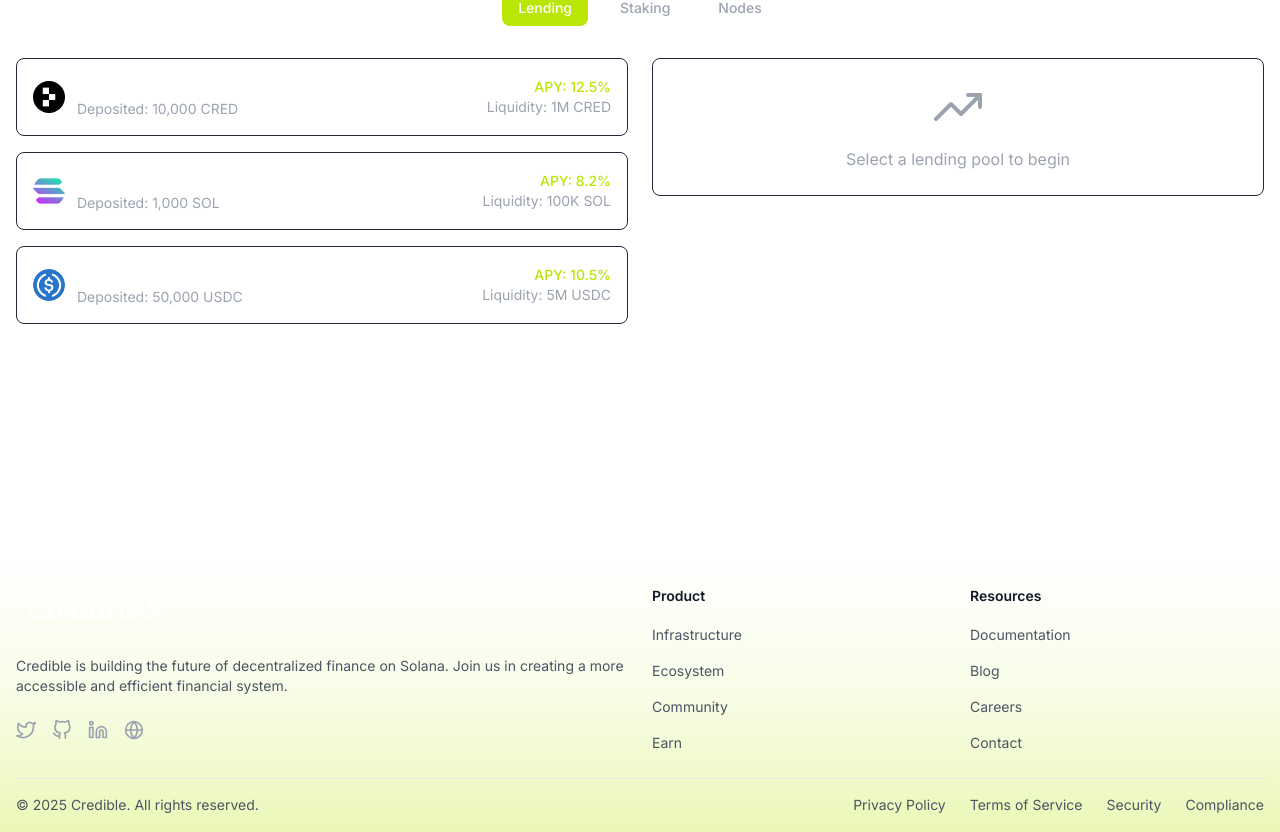
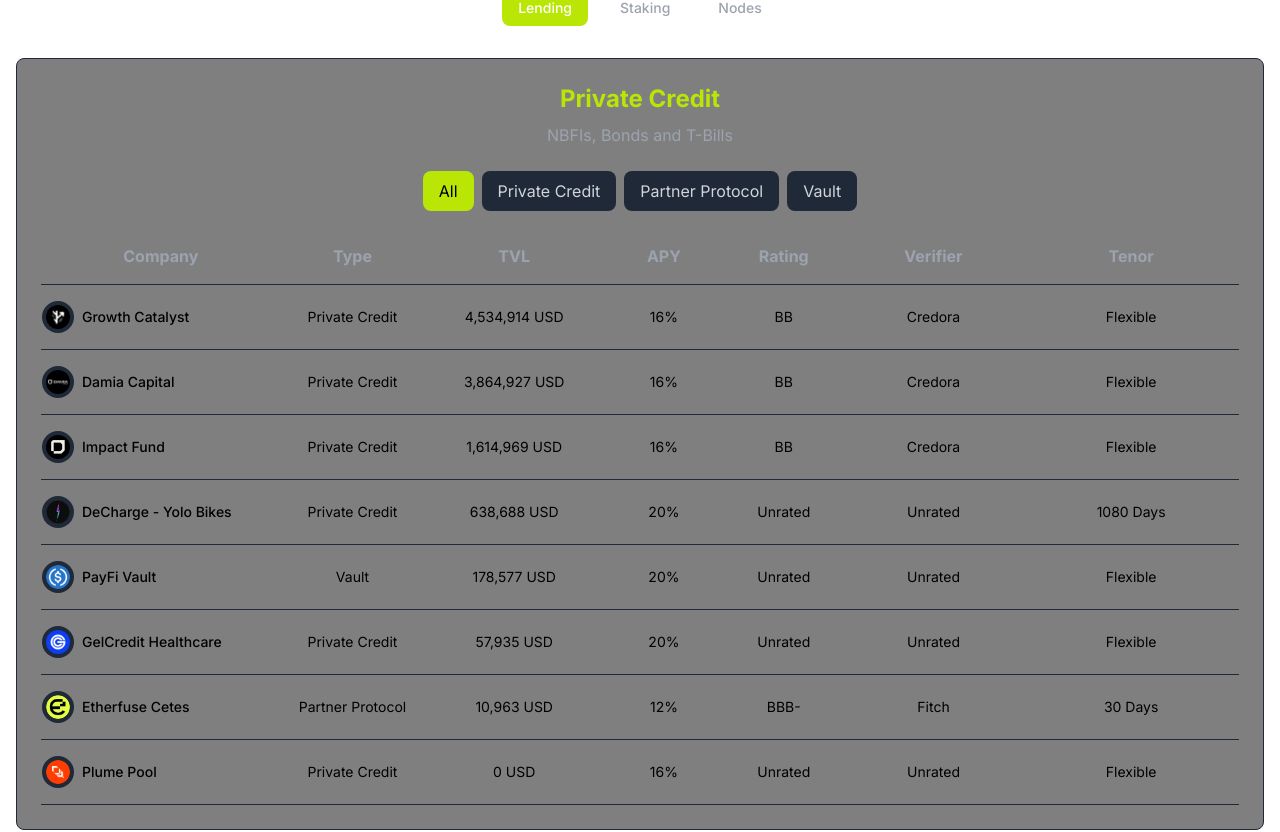
Before and after one commit to w3-surfer/credible-finance, a Next.js app: page /earn/lending in a window 1280 px wide. Shown: the part 498-1330 px from the top of the page. Built offline with nearby package versions, Linux system fonts and the light colour scheme.

Commit message:
feat: restaura funcionalidades de Private Credit, Lending Pools, Your Stakings e Supply and Withdraw

```diff
--- a/src/components/dashboard/Lending.tsx
+++ b/src/components/dashboard/Lending.tsx
@@ -5,143 +5,229 @@ import { motion } from 'framer-motion';
 import { FiArrowDownCircle, FiArrowUpCircle, FiTrendingUp, FiGift } from 'react-icons/fi';
 import { Navigation } from './Navigation';
 
-interface LendingPool {
-  token: string;
-  deposited: string;
-  earned: string;
-  apy: string;
-  totalLiquidity: string;
-  icon: string;
+const privateCreditCompanies = [
+  {
+    name: 'Growth Catalyst',
+    type: 'Private Credit',
+    tvl: '4,534,914 USD',
+    apy: '16%',
+    rating: 'BB',
+    verifier: 'Credora',
+    tenor: 'Flexible',
+    logo: '/Growth Catalyst.png'
+  },
+  {
+    name: 'Damia Capital',
+    type: 'Private Credit',
+    tvl: '3,864,927 USD',
+    apy: '16%',
+    rating: 'BB',
+    verifier: 'Credora',
+    tenor: 'Flexible',
+    logo: '/Damia capital.png'
+  },
+  {
+    name: 'Impact Fund',
+    type: 'Private Credit',
+    tvl: '1,614,969 USD',
+    apy: '16%',
+    rating: 'BB',
+    verifier: 'Credora',
+    tenor: 'Flexible',
+    logo: '/ImpactFund.png'
+  },
+  {
+    name: 'DeCharge - Yolo Bikes',
+    type: 'Private Credit',
+    tvl: '638,688 USD',
+    apy: '20%',
+    rating: 'Unrated',
+    verifier: 'Unrated',
+    tenor: '1080 Days',
+    logo: '/dashboard-pool-img.png'
+  },
+  {
+    name: 'PayFi Vault',
+    type: 'Vault',
+    tvl: '178,577 USD',
+    apy: '20%',
+    rating: 'Unrated',
+    verifier: 'Unrated',
+    tenor: 'Flexible',
+    logo: '/usdc-logo.png'
+  },
+  {
+    name: 'GelCredit Healthcare',
+    type: 'Private Credit',
+    tvl: '57,935 USD',
+    apy: '20%',
+    rating: 'Unrated',
+    verifier: 'Unrated',
+    tenor: 'Flexible',
+    logo: '/gelcredit.png'
+  },
+  {
+    name: 'Etherfuse Cetes',
+    type: 'Partner Protocol',
+    tvl: '10,963 USD',
+    apy: '12%',
+    rating: 'BBB-',
+    verifier: 'Fitch',
+    tenor: '30 Days',
+    logo: '/etherfuse.png'
+  },
+  {
+    name: 'Plume Pool',
+    type: 'Private Credit',
+    tvl: '0 USD',
+    apy: '16%',
+    rating: 'Unrated',
+    verifier: 'Unrated',
+    tenor: 'Flexible',
+    logo: '/plume.png'
   }
+];
 
-const lendingPools: LendingPool[] = [
+const pools = [
   {
-    token: 'CRED',
-    deposited: '10,000 CRED',
-    earned: '500 CRED',
+    token: 'USDC',
     apy: '12.5%',
-    totalLiquidity: '1M CRED',
-    icon: '/cred logo.png'
+    tvl: '$5.2M',
+    available: '2,500 USDC',
+    icon: '/usdc-logo.png'
   },
   {
     token: 'SOL',
-    deposited: '1,000 SOL',
-    earned: '50 SOL',
     apy: '8.2%',
-    totalLiquidity: '100K SOL',
+    tvl: '$3.1M',
+    available: '150 SOL',
     icon: '/sol-logo.png'
   },
   {
-    token: 'USDC',
-    deposited: '50,000 USDC',
-    earned: '2,500 USDC',
-    apy: '10.5%',
-    totalLiquidity: '5M USDC',
-    icon: '/usdc-logo.png'
+    token: 'CRED',
+    apy: '15.8%',
+    tvl: '$2.8M',
+    available: '50,000 CRED',
+    icon: '/cred logo.png'
   }
 ];
 
 export function Lending() {
-  const [selectedPool, setSelectedPool] = useState<LendingPool | null>(null);
-  const [amount, setAmount] = useState<string>('');
-  const [selectedTab, setSelectedTab] = useState('deposit');
+  const [selectedTab, setSelectedTab] = useState('supply');
+  const [amount, setAmount] = useState('');
+  const [selectedCategory, setSelectedCategory] = useState('all');
+
+  const categories = [
+    { id: 'all', name: 'All' },
+    { id: 'Private Credit', name: 'Private Credit' },
+    { id: 'Partner Protocol', name: 'Partner Protocol' },
+    { id: 'Vault', name: 'Vault' }
+  ];
+
+  const filteredCompanies = selectedCategory === 'all'
+    ? privateCreditCompanies
+    : privateCreditCompanies.filter(company => company.type === selectedCategory);
 
   return (
     <div className="flex-1 min-w-0">
       <Navigation />
-      <div className="grid grid-cols-1 md:grid-cols-2 gap-6">
-        {/* Lista de Pools */}
-        <div className="space-y-4">
-          <div className="space-y-4">
-            {lendingPools.map((pool) => (
+      {/* Private Credit Box */}
+      <div className="bg-black/50 border border-gray-800 rounded-lg p-6 mb-8">
+        <h2 className="text-2xl font-bold mb-2 text-center text-[#B9E605]">Private Credit</h2>
+        <p className="text-gray-400 text-center mb-6">NBFIs, Bonds and T-Bills</p>
+
+        {/* Category Menu */}
+        <div className="mb-6">
+          <div className="flex gap-2 overflow-x-auto pb-2 justify-center">
+            {categories.map((category) => (
+              <button
+                key={category.id}
+                onClick={() => setSelectedCategory(category.id)}
+                className={`px-4 py-2 rounded-lg whitespace-nowrap transition-colors ${
+                  selectedCategory === category.id
+                    ? 'bg-[#B9E605] text-black'
+                    : 'bg-gray-800 text-gray-300 hover:bg-gray-700'
+                }`}
+              >
+                {category.name}
+              </button>
+            ))}
+          </div>
+        </div>
+
+        {/* Private Credit Table */}
+        <div className="overflow-x-auto">
+          <table className="w-full">
+            <thead>
+              <tr className="text-center text-gray-400 border-b border-gray-800">
+                <th className="pb-4 w-[20%]">Company</th>
+                <th className="pb-4 w-[12%]">Type</th>
+                <th className="pb-4 w-[15%]">TVL</th>
+                <th className="pb-4 w-[10%]">APY</th>
+                <th className="pb-4 w-[10%]">Rating</th>
+                <th className="pb-4 w-[15%]">Verifier</th>
+                <th className="pb-4 w-[18%]">Tenor</th>
+              </tr>
+            </thead>
+            <tbody>
+              {filteredCompanies.map((company) => (
+                <tr key={company.name} className="border-b border-gray-800">
+                  <td className="py-4">
+                    <div className="flex items-center gap-2">
+                      <div className="w-8 h-8 rounded-full bg-gray-800 flex items-center justify-center">
+                        <img
+                          src={company.logo}
+                          alt={company.name}
+                          className="w-6 h-6 rounded-full"
+                        />
+                      </div>
+                      <span className="font-medium text-sm">{company.name}</span>
+                    </div>
+                  </td>
+                  <td className="py-4 text-center text-sm">{company.type}</td>
+                  <td className="py-4 text-center text-sm">{company.tvl}</td>
+                  <td className="py-4 text-center text-sm">{company.apy}</td>
+                  <td className="py-4 text-center text-sm">{company.rating}</td>
+                  <td className="py-4 text-center text-sm">{company.verifier}</td>
+                  <td className="py-4 text-center text-sm">{company.tenor}</td>
+                </tr>
+              ))}
+            </tbody>
+          </table>
+        </div>
+      </div>
+
+      {/* Lending Pools */}
+      <div className="bg-black/50 border border-gray-800 rounded-lg p-6">
+        <h2 className="text-2xl font-bold mb-6 text-center text-[#B9E605]">Lending Pools</h2>
+        <div className="grid gap-4">
+          {pools.map((pool) => (
             <motion.div
               key={pool.token}
-                whileHover={{ scale: 1.02 }}
-                whileTap={{ scale: 0.98 }}
-                className={`p-4 rounded-lg border ${
-                  selectedPool?.token === pool.token
-                    ? 'border-[#B9E605] bg-[#B9E605]/10'
-                    : 'border-gray-800'
-                } cursor-pointer`}
-                onClick={() => setSelectedPool(pool)}
+              whileHover={{ scale: 1.01 }}
+              className="bg-black/30 border border-gray-800 rounded-lg p-4"
             >
               <div className="flex items-center justify-between">
-                  <div className="flex items-center space-x-3">
-                    <img src={pool.icon} alt={pool.token} className="w-8 h-8 rounded-full" />
+                <div className="flex items-center gap-3">
+                  <img
+                    src={pool.icon}
+                    alt={pool.token}
+                    className="w-8 h-8 rounded-full"
+                  />
                   <div>
-                      <h3 className="font-semibold text-white">{pool.token}</h3>
-                      <p className="text-sm text-gray-400">Deposited: {pool.deposited}</p>
+                    <h3 className="font-bold">{pool.token}</h3>
+                    <p className="text-sm text-gray-400">Available: {pool.available}</p>
                   </div>
                 </div>
                 <div className="text-right">
-                    <p className="text-sm font-medium text-[#B9E605]">
-                      APY: {pool.apy}
-                    </p>
-                    <p className="text-sm text-gray-400">
-                      Liquidity: {pool.totalLiquidity}
-                    </p>
+                  <p className="text-[#B9E605] font-bold">{pool.apy} APY</p>
+                  <p className="text-sm text-gray-400">TVL: {pool.tvl}</p>
                 </div>
               </div>
             </motion.div>
           ))}
         </div>
       </div>
-
-        {/* Detalhes do Pool Selecionado */}
-        <div className="space-y-4">
-          {selectedPool ? (
-            <div className="p-6 rounded-lg border border-gray-800">
-              <div className="flex items-center space-x-3 mb-6">
-                <img src={selectedPool.icon} alt={selectedPool.token} className="w-12 h-12 rounded-full" />
-                <div>
-                  <h3 className="text-xl font-bold text-white">{selectedPool.token}</h3>
-                  <p className="text-sm text-gray-400">Current APY: {selectedPool.apy}</p>
-                </div>
-              </div>
-
-              <div className="space-y-4">
-                <div>
-                  <label className="block text-sm font-medium text-gray-400 mb-2">
-                    Amount to {selectedTab === 'deposit' ? 'Deposit' : 'Withdraw'}
-                  </label>
-                  <div className="relative">
-                    <input
-                      type="number"
-                      value={amount}
-                      onChange={(e) => setAmount(e.target.value)}
-                      className="w-full px-4 py-2 bg-cyber-gray-100 border border-gray-700 rounded-lg text-white focus:ring-2 focus:ring-[#B9E605] focus:border-transparent"
-                      placeholder="Enter amount"
-                    />
-                    <div className="absolute right-3 top-2 text-gray-400">
-                      {selectedPool.token}
-                    </div>
-                  </div>
-                </div>
-
-                <div className="grid grid-cols-2 gap-4">
-                  <div className="p-4 rounded-lg bg-cyber-gray-100">
-                    <p className="text-sm text-gray-400">Total Deposited</p>
-                    <p className="text-lg font-semibold text-white">{selectedPool.deposited}</p>
-                  </div>
-                  <div className="p-4 rounded-lg bg-cyber-gray-100">
-                    <p className="text-sm text-gray-400">Earned</p>
-                    <p className="text-lg font-semibold text-[#B9E605]">{selectedPool.earned}</p>
-                  </div>
-                </div>
-
-                <button className="w-full py-3 bg-[#B9E605] text-black rounded-lg font-semibold hover:bg-[#a5cc05] transition-colors">
-                  {selectedTab === 'deposit' ? 'Deposit' : 'Withdraw'} {selectedPool.token}
-                </button>
-              </div>
-            </div>
-          ) : (
-            <div className="p-6 rounded-lg border border-gray-800 text-center">
-              <FiTrendingUp className="w-12 h-12 mx-auto text-gray-400 mb-4" />
-              <p className="text-gray-400">Select a lending pool to begin</p>
-            </div>
-          )}
-        </div>
-      </div>
     </div>
   );
 }
```
Also changed, not shown: src/components/dashboard/Staking.tsx (+6 -4 lines). Lines whose indentation alone changed are shown as unchanged.
